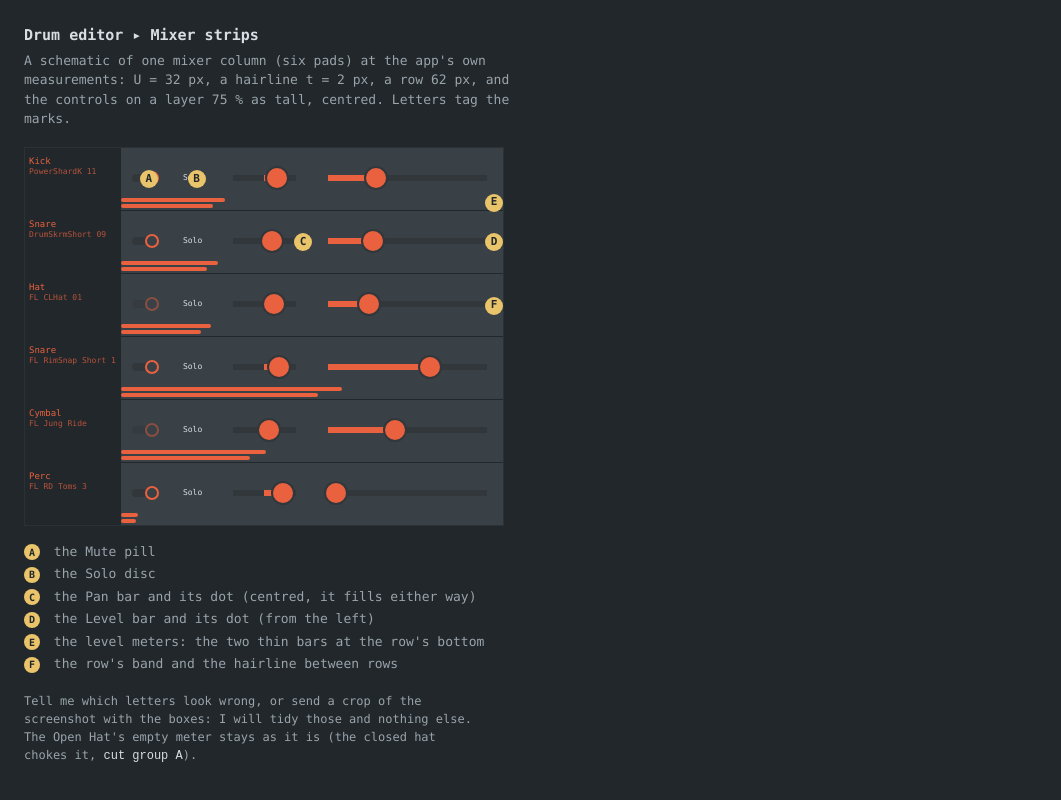
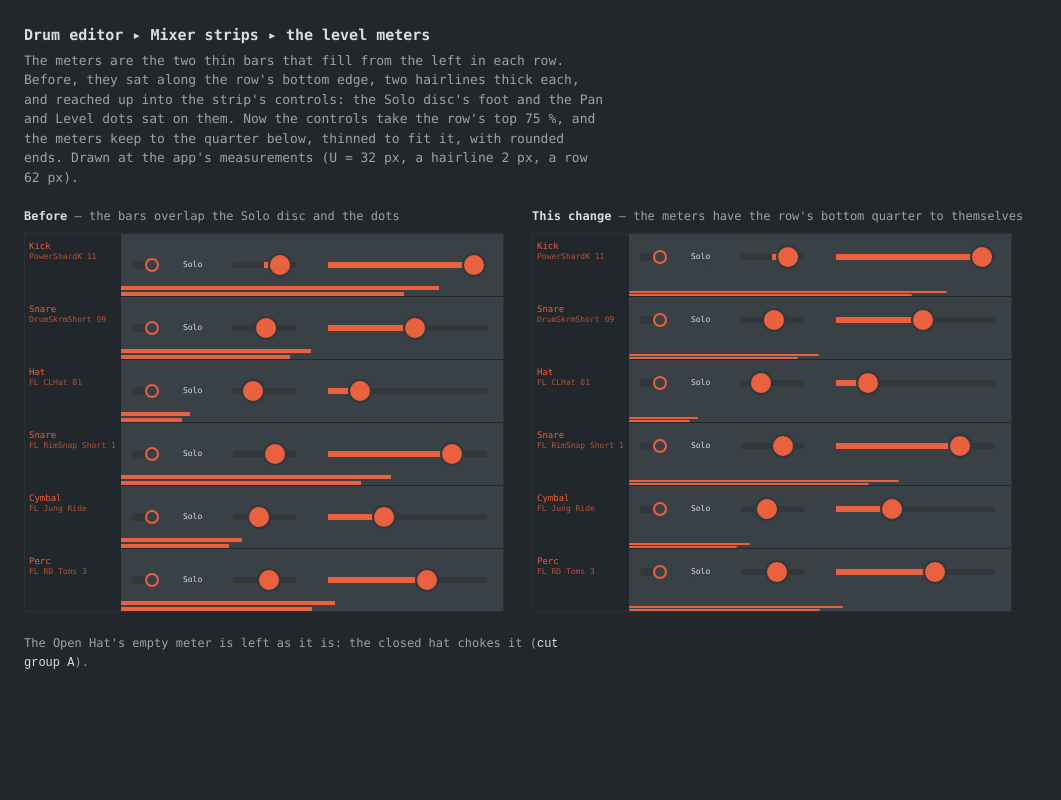
Before and after one commit to daijro/honeydew, a plain HTML site: page preview/drum-strips.html in a window 1280 px wide. Shown: the whole page, without its empty margins (0-1061 px from the left). Drawn offline with Linux system fonts and the light colour scheme.

Commit message:
Drum mixer: the meters keep to the quarter under the controls
The level meters ran along each row's bottom edge, two hairlines thick,
and reached up into the strip's own controls: the Solo disc's foot and
the Pan and Level dots sat on them.

The strip's pages now take the top 75 % of the row (place_strip stacks
them at the top instead of centring a layer), which leaves the bottom
quarter to the meters alone. They fill that quarter from its bottom
edge, a hairline clear of the row, thinner together when the row is too
short for two full bars, and each bar's ends are rounded by half its
own thickness.

The vertical meters at the header's right edge (while the mixer folds
in or out) are unchanged.

preview/drum-strips.html now shows the two side by side, before and
after, at the app's own measurements.

Co-authored-by: arena-agent <297053741+arena-agent@users.noreply.github.com>

```diff
--- a/preview/drum-strips.html
+++ b/preview/drum-strips.html
@@ -1,63 +1,55 @@
 <!doctype html>
 <meta charset="utf-8">
-<title>Honeydew drum mixer strips: which marks?</title>
+<title>Honeydew drum mixer strips: the level meters</title>
 <style>
   :root {
     --background: #21272b;
     --control: #31373b;
     --module: #394046;
-    --menu: #434c51;
     --text: #d8dee3;
     --channel: #e9613f;
-    --t: 2px;   /* a hairline, U = 32 px */
   }
   * { box-sizing: border-box; }
   body {
-    margin: 0;
-    padding: 24px;
-    background: var(--background);
-    color: var(--text);
+    margin: 0; padding: 24px 24px 40px;
+    background: var(--background); color: var(--text);
     font: 13px/1.5 ui-monospace, "SF Mono", Menlo, Consolas, monospace;
   }
   h1 { font-size: 15px; font-weight: 600; margin: 0 0 4px; }
-  p  { margin: 0 0 18px; color: #9aa4ab; max-width: 62ch; }
-  b  { color: var(--text); }
+  .lead { margin: 0 0 20px; color: #9aa4ab; max-width: 74ch; }
+  .pair { display: flex; gap: 28px; flex-wrap: wrap; }
+  figure { margin: 0; }
+  figcaption { margin: 0 0 8px; color: #9aa4ab; font-size: 12px; }
+  figcaption b { color: var(--text); }
 
-  /* The mixer column: a 3 U header cell, then the strip's controls. 15 U across at U = 32 px. */
+  /* One mixer column: a 3 U header cell, then the 12 U the strip's controls take. U = 32 px, hairline t = 2 px,
+     a row 62 px, the strip one pixel shorter. */
   .mixer { width: 480px; border: 1px solid #2b3237; position: relative; }
   .row { display: flex; height: 62px; position: relative; }
   .row + .row { margin-top: 1px; }
   .header {
-    width: 96px; flex: none; padding: 8px 4px 0 4px;
+    width: 96px; flex: none; padding: 7px 4px 0;
     font-size: 9px; line-height: 1.25; color: var(--channel); overflow: hidden;
   }
   .header small { display: block; font-size: 8px; opacity: .75; }
-  .strip {
-    flex: 1; background: var(--module); position: relative;
-    display: flex; align-items: center; padding: 0 0 1px;  /* the 1 px the band ends short of */
+  .strip { flex: 1; background: var(--module); position: relative; }
+
+  /* The strip's pages: 75 % of the row, at its top (this change), or centred (before). */
+  .controls { position: absolute; left: 0; right: 0; display: flex; align-items: center; }
+  .after  .controls { top: 0; height: 75%; }
+  .before .controls { top: 12.5%; height: 75%; }
+  .cell { display: flex; align-items: center; justify-content: center; height: 100%; }
+  .mute  { flex: 1; } .solo { flex: 1; } .pan { flex: 2; } .level { flex: 4; }
+
+  .pill { width: 26px; height: 8px; border-radius: 4px; background: var(--control); position: relative; }
+  .pill::after {
+    content: ""; position: absolute; top: -3px; right: -1px; width: 14px; height: 14px;
+    border-radius: 50%; background: var(--module); box-shadow: inset 0 0 0 2px var(--channel);
   }
-  .cell { display: flex; align-items: center; justify-content: center; height: 100%; }
-  .mute  { flex: 1; }
-  .solo  { flex: 1; }
-  .pan   { flex: 2; }
-  .level { flex: 4; }
-
-  /* Mute: a pill toggle (inverted: dot up while audible). */
-  .pill {
-    width: 26px; height: 8px; border-radius: 4px; background: var(--control);
-    position: relative;
-  }
-  .pill::after {
-    content: ""; position: absolute; top: -3px; right: -1px;
-    width: 14px; height: 14px; border-radius: 50%;
-    background: var(--module); box-shadow: inset 0 0 0 2px var(--channel);
-  }
-  /* Solo: a disc toggle, k = 0.9. */
   .disc {
     width: 26px; height: 26px; border-radius: 50%; background: var(--module);
-    display: grid; place-items: center; font-size: 8px; color: var(--text);
+    display: grid; place-items: center; font-size: 8px;
   }
-  /* Pan and Level: the same slider, the track 3 t thick, inset 0.5 U from the cell's ends. */
   .slider { width: 100%; height: 100%; position: relative; }
   .track {
     position: absolute; left: 16px; right: 16px; top: 50%; height: 6px;
@@ -68,113 +60,85 @@
     position: absolute; top: 50%; transform: translate(-50%, -50%);
     width: 24px; height: 24px; border-radius: 50%; background: var(--control);
   }
-  .thumb::after {
-    content: ""; position: absolute; inset: 2px; border-radius: 50%; background: var(--channel);
-  }
-  /* The level meter: two 2 t bars at the row's bottom, L over R, a hairline clear of the edge. */
-  .meter { position: absolute; left: 0; right: 0; bottom: 2px; height: 10px; }
-  .meter i {
-    position: absolute; left: 0; height: 4px; border-radius: 2px; background: var(--channel);
-  }
-  .meter i.l { bottom: 6px; }
+  .thumb::after { content: ""; position: absolute; inset: 2px; border-radius: 50%; background: var(--channel); }
+
+  /* The level meters: two bars, L over R, a hairline apart, filling from the left.
+     After: in the quarter the controls leave, thinned so they fit, rounded ends.
+     Before: 2 hairlines thick each, flush with the row's bottom, so they run into the disc and the dots. */
+  .meter { position: absolute; left: 0; right: 0; bottom: 0; }
+  .after  .meter { height: 25%; padding-bottom: 2px; }
+  .before .meter { height: 10px; }
+  .meter i { position: absolute; left: 0; background: var(--channel); }
+  .after  .meter i { height: 2px; border-radius: 1px; }
+  .before .meter i { height: 4px; }
+  .meter i.l { bottom: 3px; }
   .meter i.r { bottom: 0; }
+  .before .meter i.l { bottom: 6px; }
 
-  /* The letter tags of the parts, one set on the first two rows. */
-  .tag {
-    position: absolute; width: 18px; height: 18px; margin: -9px 0 0 -9px;
-    border-radius: 50%; background: #e9c46a; color: #21272b;
-    font-size: 11px; font-weight: 700; display: grid; place-items: center;
-    pointer-events: none;
-  }
-  ul.keys { margin: 16px 0 0; padding: 0; list-style: none; color: #9aa4ab; }
-  ul.keys li { margin: 0 0 3px; }
-  ul.keys b { display: inline-grid; place-items: center; width: 16px; height: 16px;
-    border-radius: 50%; background: #e9c46a; color: #21272b; font-size: 10px; margin-right: 6px; }
-  .note { margin-top: 18px; color: #9aa4ab; font-size: 12px; max-width: 62ch; }
+  .note { margin: 22px 0 0; color: #9aa4ab; font-size: 12px; max-width: 74ch; }
   .note code { color: var(--text); }
 </style>
 
-<h1>Drum editor ▸ Mixer strips</h1>
-<p>A schematic of one mixer column (six pads) at the app's own measurements: U = 32 px, a hairline t = 2 px,
-a row 62 px, and the controls on a layer 75 % as tall, centred. Letters tag the marks.</p>
+<h1>Drum editor ▸ Mixer strips ▸ the level meters</h1>
+<p class="lead">The meters are the two thin bars that fill from the left in each row. Before, they sat along the row's
+bottom edge, two hairlines thick each, and reached up into the strip's controls: the Solo disc's foot and the Pan and
+Level dots sat on them. Now the controls take the row's top 75 %, and the meters keep to the quarter below, thinned to
+fit it, with rounded ends. Drawn at the app's measurements (U = 32 px, a hairline 2 px, a row 62 px).</p>
 
-<div class="mixer" id="mixer"></div>
+<div class="pair">
+  <figure>
+    <figcaption><b>Before</b> — the bars overlap the Solo disc and the dots</figcaption>
+    <div class="mixer before" data-variant="before"></div>
+  </figure>
+  <figure>
+    <figcaption><b>This change</b> — the meters have the row's bottom quarter to themselves</figcaption>
+    <div class="mixer after" data-variant="after"></div>
+  </figure>
+</div>
 
-<ul class="keys">
-  <li><b>A</b> the Mute pill</li>
-  <li><b>B</b> the Solo disc</li>
-  <li><b>C</b> the Pan bar and its dot (centred, it fills either way)</li>
-  <li><b>D</b> the Level bar and its dot (from the left)</li>
-  <li><b>E</b> the level meters: the two thin bars at the row's bottom</li>
-  <li><b>F</b> the row's band and the hairline between rows</li>
-</ul>
-
-<p class="note">Tell me which letters look wrong, or send a crop of the screenshot with the boxes: I will tidy those and
-nothing else. The Open Hat's empty meter stays as it is (the closed hat chokes it, <code>cut group A</code>).</p>
+<p class="note">The Open Hat's empty meter is left as it is: the closed hat chokes it (<code>cut group A</code>).</p>
 
 <script>
-  // One row of the Mixer page: Mute (flex 1), Solo (flex 1), Pan (flex 2), Level (flex 4) inside the 12 U the mixer
-  // takes. Each pad at a different level so the meters read.
   const pads = [
-    ["Kick",     "PowerShardK 11", 0.92, 0.70, 0.30],
-    ["Snare",    "DrumSkrmShort 09", 0.55, 0.62, 0.28],
-    ["Hat",      "FL CLHat 01",   0.20, 0.66, 0.26],
-    ["Snare",    "FL RimSnap Short 1", 0.78, 0.74, 0.64],
-    ["Cymbal",   "FL Jung Ride",  0.35, 0.58, 0.42],
-    ["Perc",     "FL RD Toms 3",  0.62, 0.80, 0.05],
+    ["Kick",   "PowerShardK 11",    0.92],
+    ["Snare",  "DrumSkrmShort 09",  0.55],
+    ["Hat",    "FL CLHat 01",       0.20],
+    ["Snare",  "FL RimSnap Short 1", 0.78],
+    ["Cymbal", "FL Jung Ride",      0.35],
+    ["Perc",   "FL RD Toms 3",      0.62],
   ];
-  const tags = [
-    // [row, which part, the tag's letter]
-    [0, "pill", "A"], [0, "disc", "B"],
-    [1, "pan", "C"], [1, "level", "D"],
-    [0, "meter", "E"], [2, "band", "F"],
-  ];
-  const mixer = document.getElementById("mixer");
-  const meter = (l, r) => {
-    const width = 12 * 32;  // the mixer's own width
-    return `<div class="meter">
-      <i class="l" style="width:${(width * l).toFixed(1)}px"></i>
-      <i class="r" style="width:${(width * r).toFixed(1)}px"></i>
-    </div>`;
-  };
   const slider = (v, bipolar) => {
     const from = bipolar ? 50 : 0;
     const left = Math.min(from, v * 100);
     const width = Math.abs(v * 100 - from);
-    return `<div class="slider">
-      <div class="track">
-        <div class="fill" style="left:${left}%;width:${width}%"></div>
-        <div class="thumb" style="left:${v * 100}%"></div>
-      </div>
-    </div>`;
+    return `<div class="slider"><div class="track">
+      <div class="fill" style="left:${left}%;width:${width}%"></div>
+      <div class="thumb" style="left:${v * 100}%"></div>
+    </div></div>`;
   };
-  pads.forEach(([name, sample, mute, pan, level], row) => {
-    const el = document.createElement("div");
-    el.className = "row";
-    el.innerHTML = `
-      <div class="header">${name}<small>${sample}</small></div>
-      <div class="strip">
-        <div class="cell mute"><div class="pill" data-part="pill" style="opacity:${mute > 0.5 ? 1 : .45}"></div></div>
-        <div class="cell solo"><div class="disc" data-part="disc">Solo</div></div>
-        <div class="cell pan" data-part="pan">${slider(pan, true)}</div>
-        <div class="cell level" data-part="level">${slider(level, false)}</div>
-        ${meter(level * 0.9, level * 0.8)}
-      </div>`;
-    mixer.append(el);
-  });
-  // The letters, centred on the part they name (the last row's right edge for the meter and the band).
-  const host = mixer.getBoundingClientRect();
-  for (const [row, part, letter] of tags) {
-    const strip = mixer.children[row].querySelector(".strip");
-    const target = mixer.children[row].querySelector(`[data-part="${part}"]`) || strip;
-    const box = target.getBoundingClientRect();
-    const tag = document.createElement("span");
-    tag.className = "tag";
-    tag.textContent = letter;
-    tag.style.left = (box.right - host.left - 10) + "px";
-    tag.style.top = (part === "meter"
-      ? box.bottom - host.top - 8
-      : box.top - host.top + box.height / 2) + "px";
-    mixer.append(tag);
+  for (const mixer of document.querySelectorAll(".mixer")) {
+    const after = mixer.dataset.variant === "after";
+    const width = 12 * 32;  // the 12 U the strip's controls take
+    for (const [name, sample, level] of pads) {
+      const pan = 0.5 + (level - 0.5) * 0.6;
+      const row = document.createElement("div");
+      row.className = "row";
+      row.innerHTML = `
+        <div class="header">${name}<small>${sample}</small></div>
+        <div class="strip">
+          <div class="controls">
+            <div class="cell mute"><div class="pill"></div></div>
+            <div class="cell solo"><div class="disc">Solo</div></div>
+            <div class="cell pan">${slider(pan, true)}</div>
+            <div class="cell level">${slider(level, false)}</div>
+          </div>
+          <div class="meter">
+            <i class="l" style="width:${(width * level * 0.9).toFixed(1)}px"></i>
+            <i class="r" style="width:${(width * level * 0.8).toFixed(1)}px"></i>
+          </div>
+        </div>`;
+      mixer.append(row);
+    }
+    void after;
   }
 </script>
```
Also changed, not shown: 4 other files.
